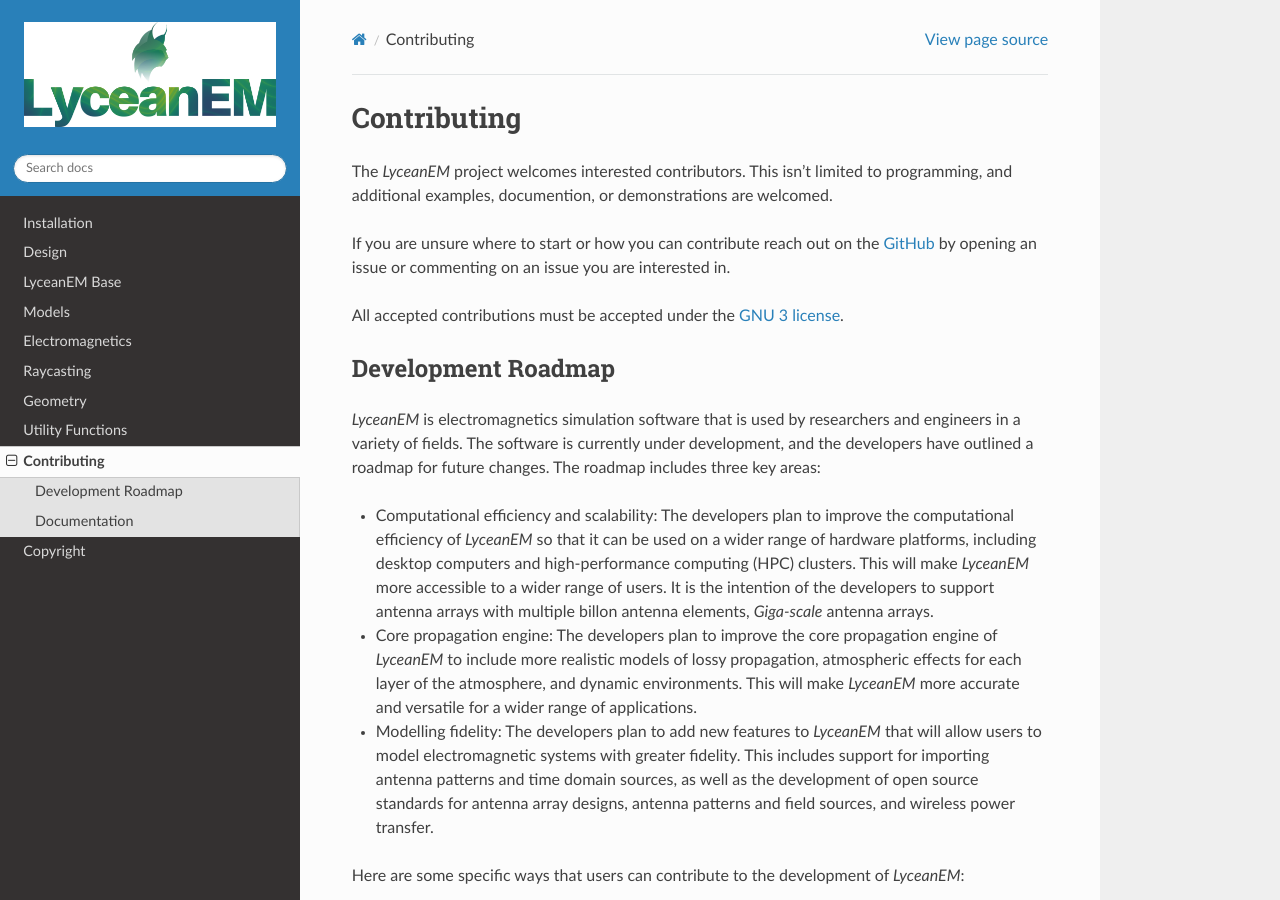
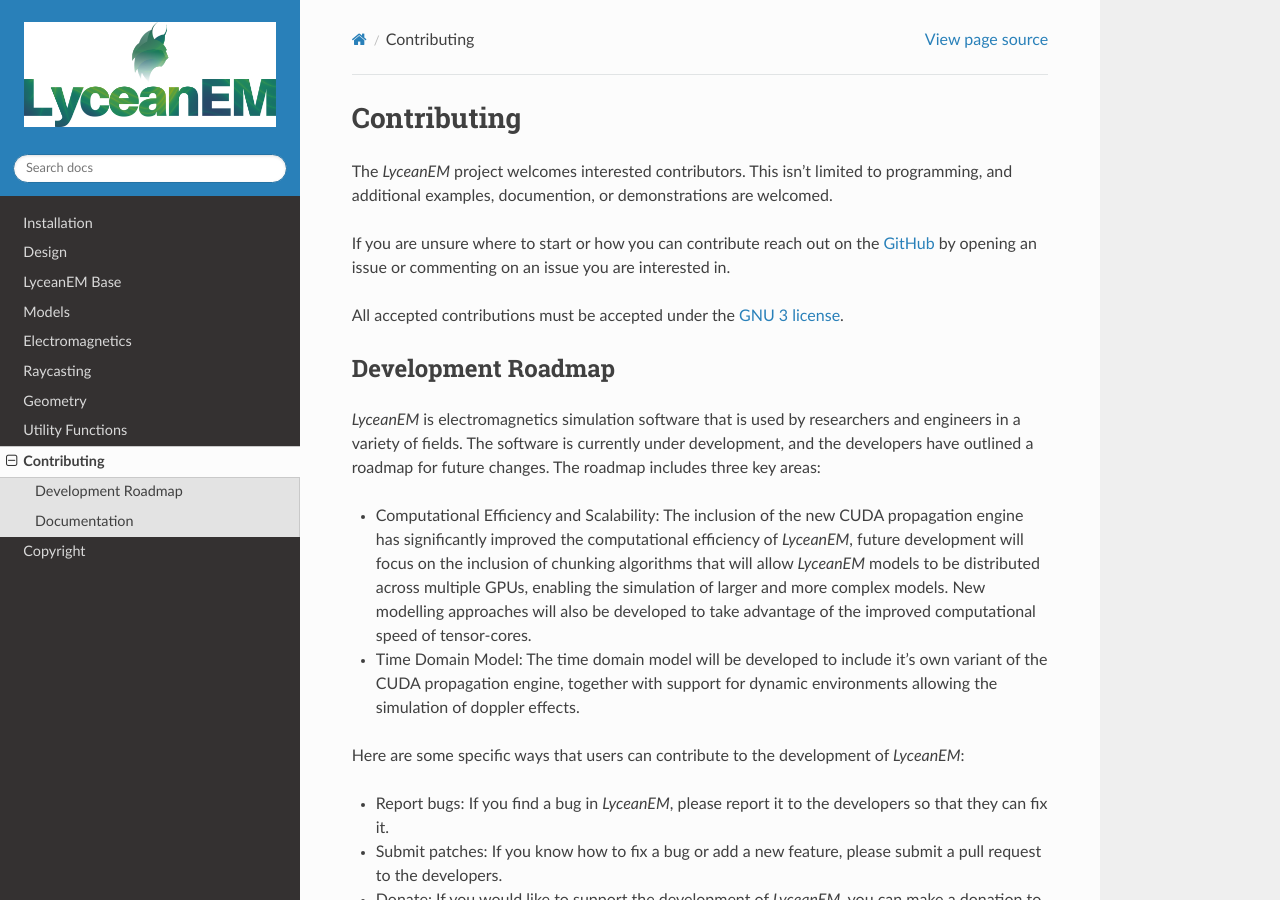
Before and after one commit to LyceanEM/LyceanEM-Python, a Sphinx documentation site: the page built from docs/source/contributing.rst, in a window 1280 px wide and 900 px high. Built offline with Sphinx 7.4.7 and the Read the Docs theme 3.1.0, drawn with Linux system fonts in a browser that asks for light colours; formulas are drawn with MathJax 3; pages that are not in the unit, such as notebooks, are missing from menus.

Commit message:
Documentation Updates on development roadmap.

```diff
--- a/docs/source/contributing.rst
+++ b/docs/source/contributing.rst
@@ -11,9 +11,11 @@
 ---------------------
 `LyceanEM` is electromagnetics simulation software that is used by researchers and engineers in a variety of fields. The software is currently under development, and the developers have outlined a roadmap for future changes. The roadmap includes three key areas:
 
-* Computational efficiency and scalability: The developers plan to improve the computational efficiency of `LyceanEM` so that it can be used on a wider range of hardware platforms, including desktop computers and high-performance computing (HPC) clusters. This will make `LyceanEM` more accessible to a wider range of users. It is the intention of the developers to support antenna arrays with multiple billon antenna elements, `Giga-scale` antenna arrays.
-* Core propagation engine: The developers plan to improve the core propagation engine of `LyceanEM` to include more realistic models of lossy propagation, atmospheric effects for each layer of the atmosphere, and dynamic environments. This will make `LyceanEM` more accurate and versatile for a wider range of applications.
-* Modelling fidelity: The developers plan to add new features to `LyceanEM` that will allow users to model electromagnetic systems with greater fidelity. This includes support for importing antenna patterns and time domain sources, as well as the development of open source standards for antenna array designs, antenna patterns and field sources, and wireless power transfer.
+* Computational Efficiency and Scalability: The inclusion of the new CUDA propagation engine has significantly improved the computational efficiency of `LyceanEM`, future development will focus on the inclusion of chunking algorithms that will allow `LyceanEM` models to be distributed across multiple GPUs, enabling the simulation of larger and more complex models. New modelling approaches will also be developed to take advantage of the improved computational speed of tensor-cores.
+
+* Time Domain Model: The time domain model will be developed to include it's own variant of the CUDA propagation engine, together with support for dynamic environments allowing the simulation of doppler effects.
+
+
 
 Here are some specific ways that users can contribute to the development of `LyceanEM`:
 
```
Also changed, not shown: docs/source/design.rst (+6 -1 lines).
